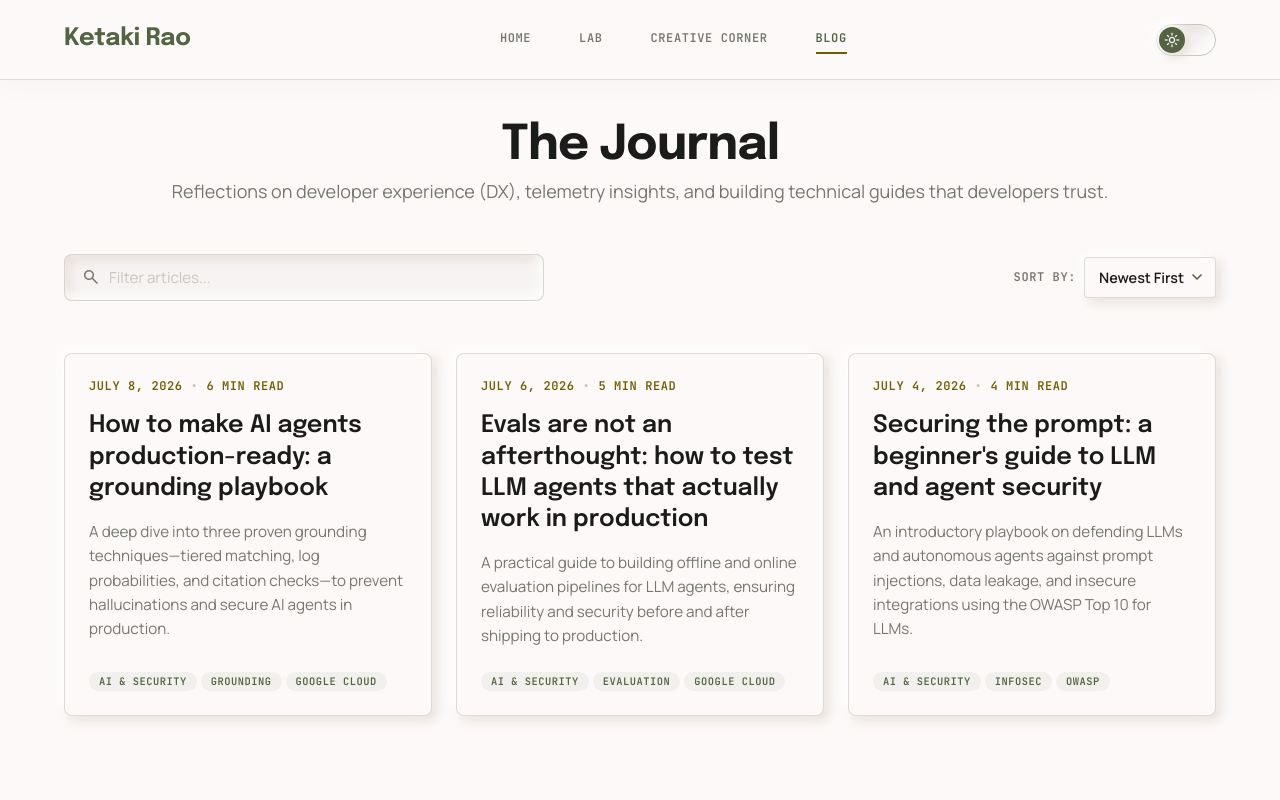
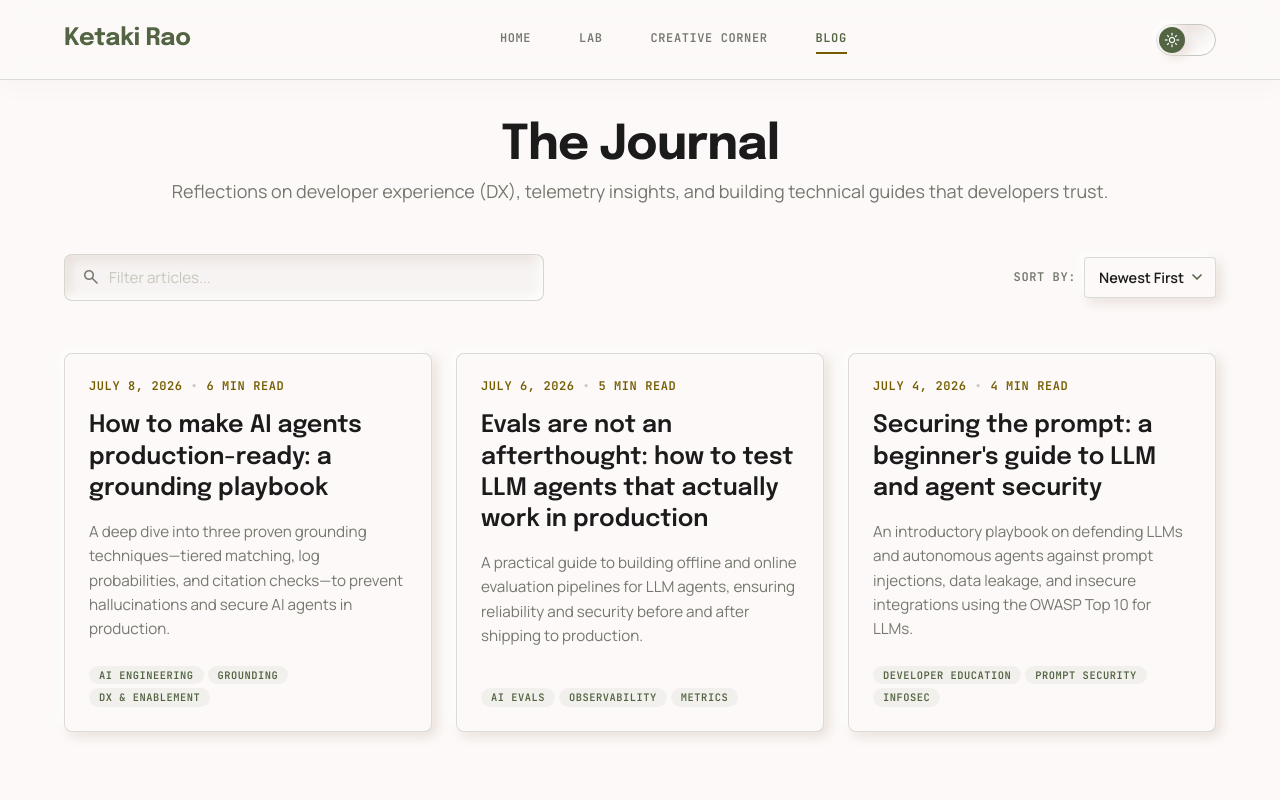
Before and after one commit to ketakisrao/ketakisrao.github.io, an Angular app: page /blog in a window 1280 px wide. Shown: the top 800 px of the page. Built offline with nearby package versions, Linux system fonts and the light colour scheme.

Commit message:
Update blog tags and categories to match developer advocacy and AI engineering theme

```diff
--- a/src/app/pages/blog/blog.component.ts
+++ b/src/app/pages/blog/blog.component.ts
@@ -22,7 +22,7 @@ export class BlogComponent {
       excerpt: 'A deep dive into three proven grounding techniques—tiered matching, log probabilities, and citation checks—to prevent hallucinations and secure AI agents in production.',
       date: 'July 8, 2026',
       readTime: '6 min read',
-      tags: ['AI & Security', 'Grounding', 'Google Cloud'],
+      tags: ['AI Engineering', 'Grounding', 'DX & Enablement'],
       slug: 'making-ai-agents-production-ready'
     },
     {
@@ -30,7 +30,7 @@ export class BlogComponent {
       excerpt: 'A practical guide to building offline and online evaluation pipelines for LLM agents, ensuring reliability and security before and after shipping to production.',
       date: 'July 6, 2026',
       readTime: '5 min read',
-      tags: ['AI & Security', 'Evaluation', 'Google Cloud'],
+      tags: ['AI Evals', 'Observability', 'Metrics'],
       slug: 'evals-not-an-afterthought'
     },
     {
@@ -38,7 +38,7 @@ export class BlogComponent {
       excerpt: 'An introductory playbook on defending LLMs and autonomous agents against prompt injections, data leakage, and insecure integrations using the OWASP Top 10 for LLMs.',
       date: 'July 4, 2026',
       readTime: '4 min read',
-      tags: ['AI & Security', 'InfoSec', 'OWASP'],
+      tags: ['Developer Education', 'Prompt Security', 'InfoSec'],
       slug: 'securing-the-prompt-beginner-guide'
     }
   ];
--- a/src/app/pages/blog/evals-blog.component.html
+++ b/src/app/pages/blog/evals-blog.component.html
@@ -8,7 +8,7 @@
   <article class="blog-post-content">
     <header class="post-detail-header">
       <div class="post-detail-meta font-label-sm">
-        <span class="category-badge">AI & Security</span>
+        <span class="category-badge">AI Evals & Metrics</span>
         <span class="divider">/</span>
         <span>July 8, 2026</span>
         <span class="divider">•</span>
--- a/src/app/pages/blog/grounding-blog.component.html
+++ b/src/app/pages/blog/grounding-blog.component.html
@@ -8,7 +8,7 @@
   <article class="blog-post-content">
     <header class="post-detail-header">
       <div class="post-detail-meta font-label-sm">
-        <span class="category-badge">AI & Security</span>
+        <span class="category-badge">AI Engineering & DX</span>
         <span class="divider">/</span>
         <span>July 8, 2026</span>
         <span class="divider">•</span>
--- a/src/app/pages/blog/security-blog.component.html
+++ b/src/app/pages/blog/security-blog.component.html
@@ -8,7 +8,7 @@
   <article class="blog-post-content">
     <header class="post-detail-header">
       <div class="post-detail-meta font-label-sm">
-        <span class="category-badge">AI & Security</span>
+        <span class="category-badge">Developer Education</span>
         <span class="divider">/</span>
         <span>July 8, 2026</span>
         <span class="divider">•</span>
```
Also changed, not shown: 3 other files (tests, documents, lock files or other folders).
